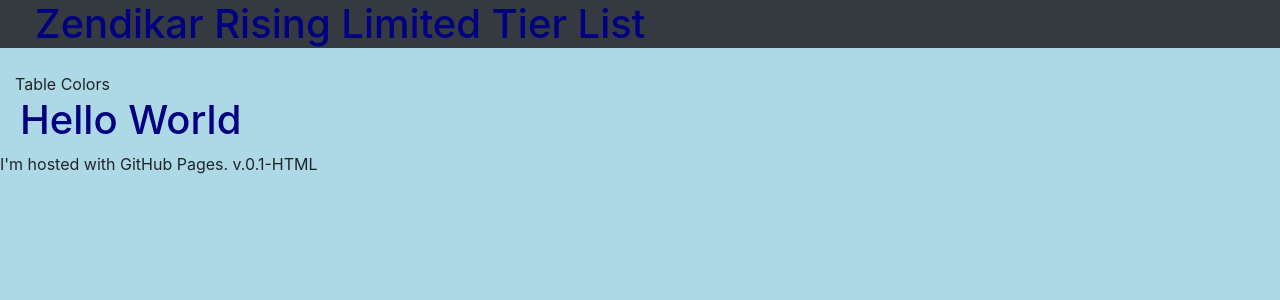
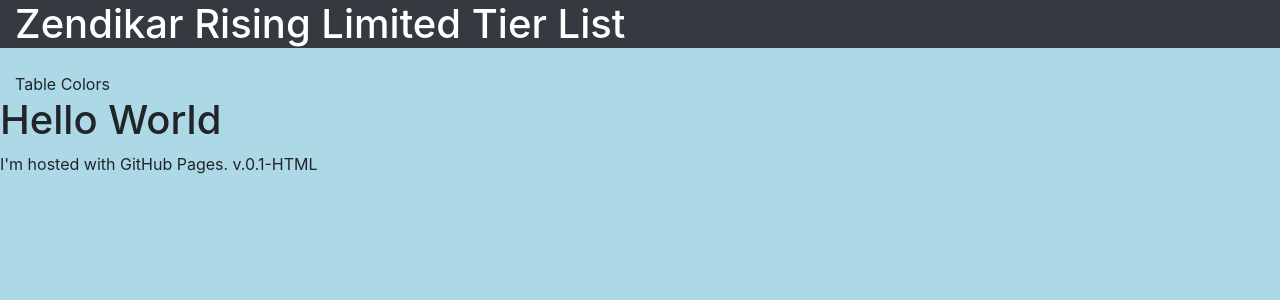
Before and after one commit to mxgamma/mxgamma.github.io, a PHP site: page /index.html in a window 1280 px wide. Shown: the top 300 px of the page. Run offline with PHP 8.4, Linux system fonts and the light colour scheme.

Commit message:
Update style.css

```diff
--- a/style.css
+++ b/style.css
@@ -1,8 +1,3 @@
 body {
     background-color: lightblue;
 }
-
-h1 {
-color: navy;
-margin-left: 20px;
-}
```
